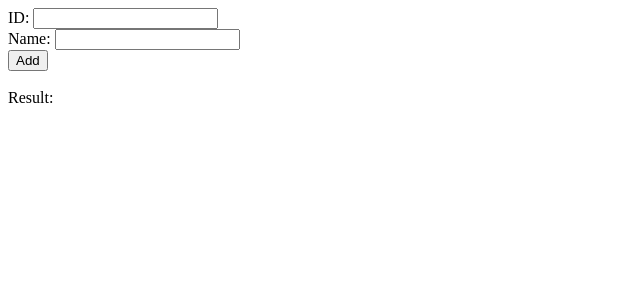
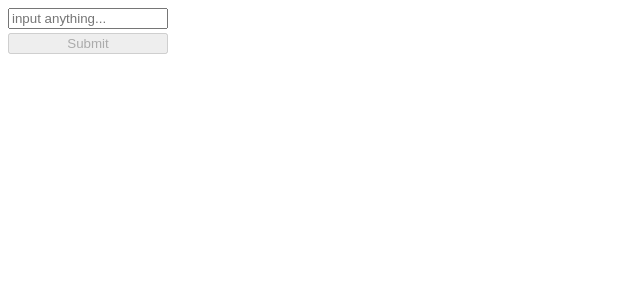
Before and after one commit to Mengsreang-Chhoeung/reactjs-youtube, a React (Vite) app in the folder learn-reactjs/: page / in a window 1280 px wide. Shown: the top 300 px of the page, without its empty margins (0-640 px from the left). Built offline with nearby package versions, Linux system fonts and the light colour scheme.

Commit message:
add declarative ui

```diff
--- a/learn-reactjs/src/App.tsx
+++ b/learn-reactjs/src/App.tsx
@@ -11,6 +11,7 @@ import TestProps from "./components/TestProps";
 import TestProps2 from "./components/TestProps/index2";
 import TestProps3 from "./components/TestProps/index3";
 import Button from "./components/TestProps/index4";
+import DeclarativelyUi from "./components/DeclarativelyUi";
 
 function App() {
   return (
@@ -56,7 +57,9 @@ function App() {
 
       {/* <ObjectState /> */}
 
-      <ArrayState />
+      {/* <ArrayState /> */}
+
+      <DeclarativelyUi />
     </div>
   );
 }
--- /dev/null
+++ b/learn-reactjs/src/components/DeclarativelyUi/index.tsx
@@ -0,0 +1,67 @@
+import React, { useState } from "react";
+
+const DeclarativelyUi: React.FC = () => {
+  const [data, setData] = useState<string>("");
+  const [status, setStatus] = useState<
+    "typing" | "success" | "submitting" | "error"
+  >("typing");
+
+  const onSubmit = async (e: React.FormEvent) => {
+    e.preventDefault();
+    setStatus("submitting");
+
+    try {
+      await submitForm();
+      setStatus("success");
+    } catch (e) {
+      setStatus("error");
+    }
+  };
+
+  const submitForm = () => {
+    return new Promise<void>((res, rej) => {
+      setTimeout(() => {
+        const inputData = data.toLowerCase();
+        if (inputData === "kok") {
+          res();
+        } else {
+          rej(new Error("Error"));
+        }
+      }, 1500);
+    });
+  };
+
+  return (
+    <form
+      style={{
+        display: "flex",
+        flexDirection: "column",
+        width: "160px",
+        gap: "4px",
+      }}
+      onSubmit={onSubmit}
+    >
+      <input
+        type="text"
+        placeholder="input anything..."
+        value={data}
+        onChange={(e) => {
+          setData(e.target.value);
+        }}
+        disabled={status === "submitting"}
+      />
+      <button
+        type="submit"
+        style={{ cursor: "pointer" }}
+        disabled={data.length <= 0 || status === "submitting"}
+      >
+        Submit
+      </button>
+
+      {status === "success" && <p style={{ color: "green" }}>Success</p>}
+      {status === "error" && <p style={{ color: "red" }}>Error</p>}
+    </form>
+  );
+};
+
+export default DeclarativelyUi;
```
